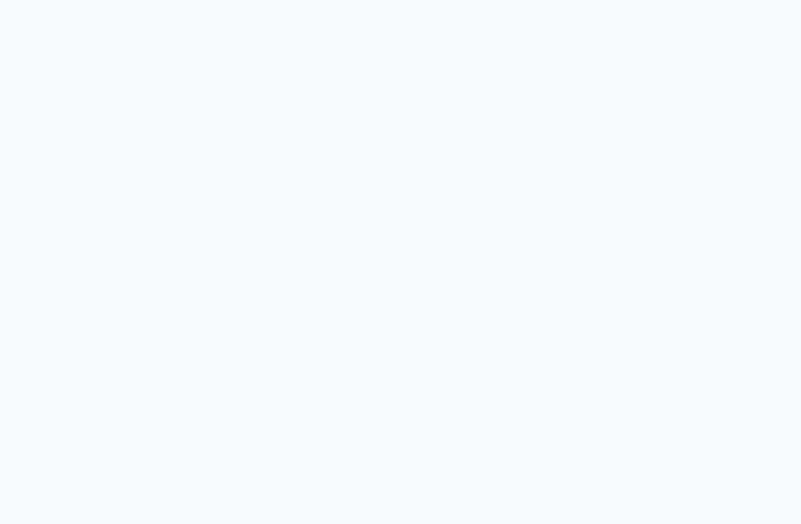
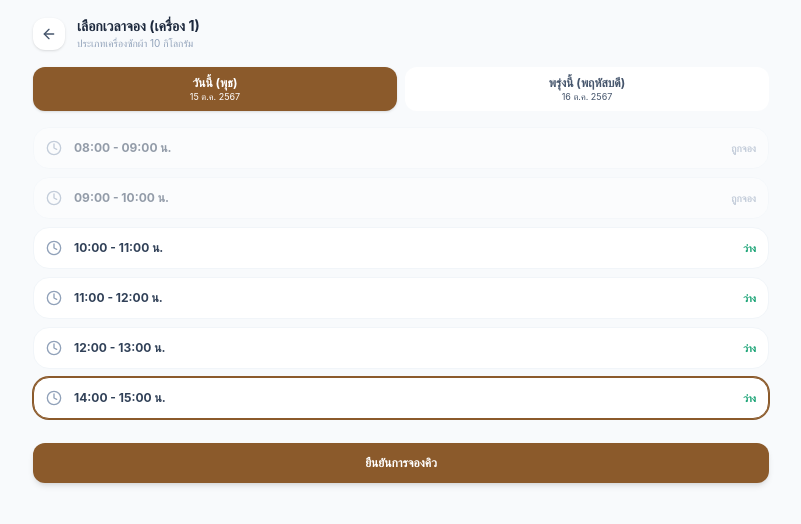
Before and after one commit to Kitsanapong-F/washq, a React (Vite) app in the folder frontend/: page /time-slots/1 in a window 1280 px wide. Before the commit this address had no page. Shown: the top 524 px of the page, without its empty margins (239-1040 px from the left). Built offline with nearby package versions, Linux system fonts and the light colour scheme.

Commit message:
Time slot

```diff
--- a/frontend/src/App.jsx
+++ b/frontend/src/App.jsx
@@ -1,6 +1,7 @@
 import { BrowserRouter as Router, Routes, Route, Navigate } from 'react-router-dom';
 import Login from './pages/Login';
 import Dashboard from './pages/Dashboard';
+import TimeSlots from './pages/TimeSlots';
 export default function App() {
   return (
     <Router>
@@ -9,6 +10,7 @@ export default function App() {
           <Route path="/" element={<Navigate to="/login" replace />} />
           <Route path="/login" element={<Login />} />
           <Route path="/dashboard" element={<Dashboard />} />
+          <Route path="/time-slots/:machineId" element={<TimeSlots />} />
           <Route path="/admin/dashboard" element={<div className="p-8 text-center text-sm font-bold">หน้า Admin Dashboard (กำลังพัฒนา)</div>} />
         </Routes>
       </div>
--- /dev/null
+++ b/frontend/src/pages/TimeSlots.jsx
@@ -0,0 +1,115 @@
+import React, { useState } from 'react';
+import { useNavigate, useParams } from 'react-router-dom';
+import { ArrowLeft, Clock, CheckCircle2 } from 'lucide-react';
+
+export default function TimeSlots() {
+  const { machineId } = useParams();
+  const navigate = useNavigate();
+  const [selectedDay, setSelectedDay] = useState('today');
+  const [selectedSlot, setSelectedSlot] = useState('14:00 - 15:00 น.');
+  const [showModal, setShowModal] = useState(false);
+
+  // จำลองรายการช่วงเวลา
+  const slots = [
+    { time: '08:00 - 09:00 น.', status: 'booked' },
+    { time: '09:00 - 10:00 น.', status: 'booked' },
+    { time: '10:00 - 11:00 น.', status: 'available' },
+    { time: '11:00 - 12:00 น.', status: 'available' },
+    { time: '12:00 - 13:00 น.', status: 'available' },
+    { time: '14:00 - 15:00 น.', status: 'available' },
+  ];
+
+  return (
+    <div className="max-w-md md:max-w-3xl mx-auto min-h-screen bg-slate-50 p-4 relative">
+      {/* Header ย้อนกลับ */}
+      <div className="flex items-center gap-3 mb-4">
+        <button
+          onClick={() => navigate('/dashboard')}
+          className="p-2 bg-white rounded-xl shadow-sm hover:bg-slate-100 transition-colors"
+        >
+          <ArrowLeft className="w-4 h-4 text-slate-600" />
+        </button>
+        <div>
+          <h2 className="text-sm font-bold text-slate-800">เลือกเวลาจอง (เครื่อง {machineId || '01'})</h2>
+          <p className="text-[10px] text-slate-400">ประเภทเครื่องซักผ้า 10 กิโลกรัม</p>
+        </div>
+      </div>
+
+      {/* สลับวันจอง */}
+      <div className="grid grid-cols-2 gap-2 mb-4">
+        <button
+          onClick={() => setSelectedDay('today')}
+          className={`py-2 rounded-xl text-xs font-bold transition-all ${
+            selectedDay === 'today' ? 'bg-[#8B5A2B] text-white shadow' : 'bg-white text-slate-600'
+          }`}
+        >
+          วันนี้ (พุธ) <span className="block text-[9px] font-normal">15 ต.ค. 2567</span>
+        </button>
+        <button
+          onClick={() => setSelectedDay('tomorrow')}
+          className={`py-2 rounded-xl text-xs font-bold transition-all ${
+            selectedDay === 'tomorrow' ? 'bg-[#8B5A2B] text-white shadow' : 'bg-white text-slate-600'
+          }`}
+        >
+          พรุ่งนี้ (พฤหัสบดี) <span className="block text-[9px] font-normal">16 ต.ค. 2567</span>
+        </button>
+      </div>
+
+      {/* รายการช่วงเวลา */}
+      <div className="space-y-2 mb-6">
+        {slots.map((s, idx) => (
+          <div
+            key={idx}
+            onClick={() => s.status === 'available' && setSelectedSlot(s.time)}
+            className={`p-3 bg-white rounded-2xl border flex items-center justify-between transition-all ${
+              s.status === 'booked'
+                ? 'opacity-50 border-slate-100 cursor-not-allowed'
+                : selectedSlot === s.time
+                ? 'border-[#8B5A2B] ring-1 ring-[#8B5A2B] cursor-pointer'
+                : 'border-slate-100 hover:border-slate-200 cursor-pointer'
+            }`}
+          >
+            <div className="flex items-center gap-3">
+              <Clock className="w-4 h-4 text-slate-400" />
+              <span className="text-xs font-bold text-slate-700">{s.time}</span>
+            </div>
+            <span className={`text-[10px] font-semibold ${s.status === 'booked' ? 'text-slate-400' : 'text-emerald-600'}`}>
+              {s.status === 'booked' ? 'ถูกจอง' : 'ว่าง'}
+            </span>
+          </div>
+        ))}
+      </div>
+
+      <button
+        onClick={() => setShowModal(true)}
+        className="w-full py-3 bg-[#8B5A2B] text-white text-xs font-bold rounded-xl shadow-md hover:bg-[#724822] transition-colors"
+      >
+        ยืนยันการจองคิว
+      </button>
+
+      {/* Pop-up ยืนยันการจองสำเร็จ */}
+      {showModal && (
+        <div className="fixed inset-0 bg-black/40 backdrop-blur-sm flex items-center justify-center p-4 z-50">
+          <div className="bg-white rounded-2xl p-6 w-full max-w-sm text-center shadow-2xl">
+            <CheckCircle2 className="w-12 h-12 text-emerald-500 mx-auto mb-2" />
+            <h3 className="text-base font-bold text-slate-900">จองคิวสำเร็จ!</h3>
+            <p className="text-[11px] text-emerald-600 mb-4">ระบบทำการรายการให้คุณเรียบร้อยแล้ว</p>
+
+            <div className="bg-slate-50 p-3 rounded-xl text-xs space-y-1 text-slate-600 mb-4 text-left">
+              <div className="flex justify-between"><span>หมายเลขเครื่อง:</span> <strong className="text-slate-800">เครื่องซักผ้า 01</strong></div>
+              <div className="flex justify-between"><span>วันที่รายการ:</span> <strong className="text-slate-800">วันนี้ (15 ต.ค. 2567)</strong></div>
+              <div className="flex justify-between"><span>ช่วงเวลาที่จอง:</span> <strong className="text-slate-800">{selectedSlot}</strong></div>
+            </div>
+
+            <button
+              onClick={() => navigate('/dashboard')}
+              className="w-full py-2 bg-[#8B5A2B] text-white text-xs font-bold rounded-xl hover:bg-[#724822] transition-colors"
+            >
+              ตกลง
+            </button>
+          </div>
+        </div>
+      )}
+    </div>
+  );
+}
```
